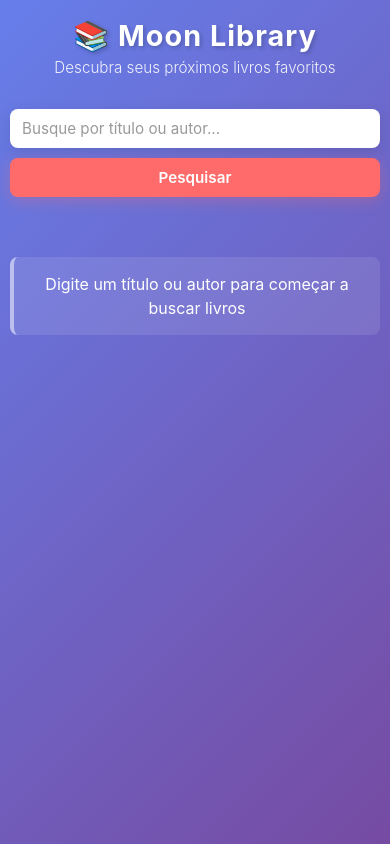
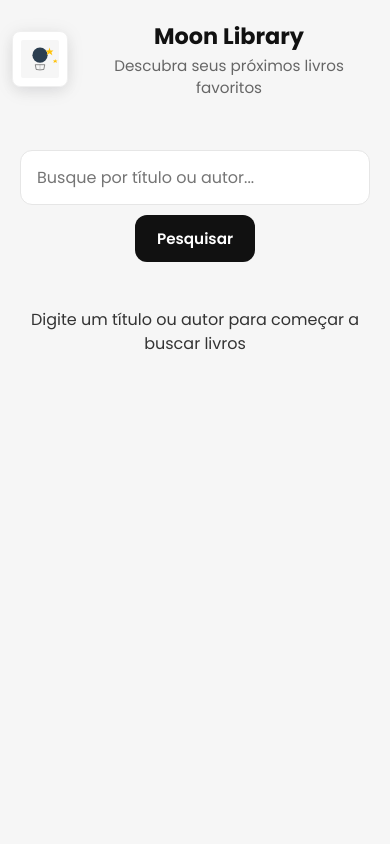
Before and after one commit to vickyprazides/Moon-Library, a React (Vite) app in the folder MOON-LIBRARY/: page / in a window 390 px wide. Built offline with nearby package versions, Linux system fonts and the light colour scheme.

Commit message:
Estilizando e colocando uma logo

```diff
--- a/MOON-LIBRARY/src/App.css
+++ b/MOON-LIBRARY/src/App.css
@@ -1,3 +1,5 @@
+@import url('https://fonts.googleapis.com/css2?family=Poppins:wght@300;400;500;600;700;800&display=swap');
+
 * {
   margin: 0;
   padding: 0;
@@ -14,9 +16,8 @@ body,
 body {
   margin: 0;
   padding: 0;
-  font-family: -apple-system, BlinkMacSystemFont, 'Segoe UI', 'Roboto', 'Oxygen',
-    'Ubuntu', 'Cantarell', 'Fira Sans', 'Droid Sans', 'Helvetica Neue',
-    sans-serif;
+  font-family: 'Poppins', -apple-system, BlinkMacSystemFont, 'Segoe UI', 'Roboto',
+    'Inter', system-ui, sans-serif;
   -webkit-font-smoothing: antialiased;
   -moz-osx-font-smoothing: grayscale;
 }
@@ -28,3 +29,39 @@ button {
 input {
   font-family: inherit;
 }
+
+/* ===================================
+   ANIMAÇÕES GLOBAIS
+   =================================== */
+
+@keyframes fadeIn {
+  from {
+    opacity: 0;
+  }
+  to {
+    opacity: 1;
+  }
+}
+
+@keyframes slideUp {
+  from {
+    opacity: 0;
+    transform: translateY(20px);
+  }
+  to {
+    opacity: 1;
+    transform: translateY(0);
+  }
+}
+
+/* ===================================
+   ACESSIBILIDADE - MOVIMENTO REDUZIDO
+   =================================== */
+
+@media (prefers-reduced-motion: reduce) {
+  * {
+    animation-duration: 0.01ms !important;
+    animation-iteration-count: 1 !important;
+    transition-duration: 0.01ms !important;
+  }
+}
--- a/MOON-LIBRARY/src/App.jsx
+++ b/MOON-LIBRARY/src/App.jsx
@@ -1,12 +1,32 @@
+import { useState } from 'react'
+import Splash from './components/Splash'
 import Home from './components/Home'
 import './App.css'
 
 /**
  * Componente principal da aplicação
- * Renderiza a página Home do site de livros
+ * Gerencia transição entre Splash e Home
  */
 function App() {
-  return <Home />
+  // Controla se o splash deve ser exibido
+  const [showSplash, setShowSplash] = useState(true)
+
+  /**
+   * Handler chamado quando o splash termina (3 segundos)
+   */
+  const handleSplashFinish = () => {
+    setShowSplash(false)
+  }
+
+  return (
+    <>
+      {/* Tela Splash com Logo */}
+      {showSplash && <Splash onFinish={handleSplashFinish} />}
+
+      {/* Tela Home com Busca de Livros */}
+      {!showSplash && <Home />}
+    </>
+  )
 }
 
 export default App
--- a/MOON-LIBRARY/src/components/Home.jsx
+++ b/MOON-LIBRARY/src/components/Home.jsx
@@ -8,6 +8,8 @@ import '../styles/Home.css'
 function Home() {
   // Estado para armazenar a query de busca
   const [searchQuery, setSearchQuery] = useState('')
+  // controlar se a logo carregou corretamente
+  const [logoError, setLogoError] = useState(false)
 
   // Estado para armazenar os livros retornados pela API
   const [books, setBooks] = useState([])
@@ -98,8 +100,23 @@ function Home() {
     <div className="home">
       {/* Cabeçalho com título do projeto */}
       <header className="home-header">
-        <h1 className="home-title">📚 Moon Library</h1>
-        <p className="home-subtitle">Descubra seus próximos livros favoritos</p>
+        <div className="home-brand">
+          {!logoError ? (
+            <img
+              src="/logo.svg"
+              alt="Moon Library"
+              className="header-logo"
+              onError={() => setLogoError(true)}
+            />
+          ) : (
+            <span className="home-emoji">📚</span>
+          )}
+
+          <div>
+            <h1 className="home-title">Moon Library</h1>
+            <p className="home-subtitle">Descubra seus próximos livros favoritos</p>
+          </div>
+        </div>
       </header>
 
       {/* Seção de busca */}
@@ -122,6 +139,16 @@ function Home() {
           >
             {loading ? 'Buscando...' : 'Pesquisar'}
           </button>
+          {/* Botão Voltar - aparece quando há resultados de busca */}
+          {books.length > 0 && (
+            <button
+              className="back-button"
+              onClick={() => setBooks([])}
+              aria-label="Voltar para home"
+            >
+              ← Voltar
+            </button>
+          )}
         </div>
       </section>
 
--- /dev/null
+++ b/MOON-LIBRARY/src/components/Splash.jsx
@@ -0,0 +1,48 @@
+import { useState, useEffect } from 'react'
+import '../styles/Splash.css'
+
+/**
+ * Componente Splash - Tela inicial com logo/branding
+ * Exibida por 3 segundos ao carregamento da aplicação
+ */
+function Splash({ onFinish }) {
+  useEffect(() => {
+    // Timer de 3 segundos para transição
+    const timer = setTimeout(() => {
+      onFinish()
+    }, 3000)
+
+    // Limpeza do timer
+    return () => clearTimeout(timer)
+  }, [onFinish])
+
+  return (
+    <div className="splash">
+      <div className="splash-container">
+        {/* Logo com animação */}
+        <div className="splash-logo-wrapper">
+          <img
+              src="/logo.svg"
+              alt="Moon Library Logo"
+              className="splash-logo"
+            />
+        </div>
+
+        {/* Título com animação */}
+        <h1 className="splash-title">Moon Library</h1>
+
+        {/* Subtítulo com animação */}
+        <p className="splash-subtitle">Descobra seus próximos livros favoritos</p>
+
+        {/* Indicador de carregamento */}
+        <div className="splash-loader">
+          <div className="loader-dot"></div>
+          <div className="loader-dot"></div>
+          <div className="loader-dot"></div>
+        </div>
+      </div>
+    </div>
+  )
+}
+
+export default Splash
--- a/MOON-LIBRARY/src/styles/Home.css
+++ b/MOON-LIBRARY/src/styles/Home.css
@@ -1,392 +1,140 @@
-/* ===================================
-   ESTILOS DO COMPONENTE HOME
-   =================================== */
+/* Minimalist Home styles (learn up reference) */
 
 .home {
   min-height: 100vh;
-  background: linear-gradient(135deg, #667eea 0%, #764ba2 100%);
-  padding: 20px;
-  font-family: -apple-system, BlinkMacSystemFont, 'Segoe UI', 'Roboto', 'Oxygen',
-    'Ubuntu', 'Cantarell', 'Fira Sans', 'Droid Sans', 'Helvetica Neue',
-    sans-serif;
+  background: #f6f6f6;
+  padding: 28px 24px;
+  font-family: 'Poppins', -apple-system, BlinkMacSystemFont, 'Segoe UI', 'Roboto',
+    'Inter', system-ui, sans-serif;
+  color: #111;
 }
-
-/* ===================================
-   CABEÇALHO
-   =================================== */
 
 .home-header {
   text-align: center;
-  color: white;
-  margin-bottom: 40px;
-  padding: 20px 0;
+  margin-bottom: 32px;
+  padding: 6px 0 18px;
+}
+
+.home-brand {
+  display: inline-flex;
+  gap: 12px;
+  align-items: center;
+  justify-content: center;
+}
+
+.header-logo {
+  width: 56px;
+  height: 56px;
+  object-fit: contain;
+  border-radius: 8px;
+  background: white;
+  padding: 8px;
+  box-shadow: 0 6px 18px rgba(16,24,32,0.06);
+  border: 1px solid #efefef;
+  filter: drop-shadow(0 2px 8px rgba(0,0,0,0.08));
+}
+
+.home-emoji {
+  font-size: 1.6rem;
+  display: inline-block;
 }
 
 .home-title {
-  font-size: 2.5rem;
+  font-size: 2rem;
   font-weight: 700;
-  margin: 0 0 10px 0;
-  text-shadow: 2px 2px 4px rgba(0, 0, 0, 0.2);
-  letter-spacing: 1px;
+  margin: 6px 0 6px;
+  color: #111;
 }
 
 .home-subtitle {
-  font-size: 1.1rem;
+  font-size: 0.95rem;
   margin: 0;
-  opacity: 0.9;
-  font-weight: 300;
+  color: #666;
+  font-weight: 400;
 }
 
-/* ===================================
-   SEÇÃO DE BUSCA
-   =================================== */
-
-.search-section {
-  margin-bottom: 40px;
-}
+.search-section { margin-bottom: 28px }
 
 .search-container {
   display: flex;
-  gap: 10px;
-  max-width: 600px;
+  gap: 12px;
+  max-width: 760px;
   margin: 0 auto;
   flex-wrap: wrap;
   justify-content: center;
+  width: 100%;
+  align-items: center;
 }
 
 .search-input {
   flex: 1;
-  min-width: 250px;
-  padding: 12px 16px;
+  min-width: 260px;
+  padding: 14px 16px;
   font-size: 1rem;
-  border: none;
-  border-radius: 8px;
+  border: 1px solid #e6e6e6;
+  border-radius: 12px;
   outline: none;
-  transition: box-shadow 0.3s ease, transform 0.2s ease;
-  box-shadow: 0 4px 15px rgba(0, 0, 0, 0.1);
+  background: white;
 }
 
-.search-input:focus {
-  box-shadow: 0 6px 20px rgba(0, 0, 0, 0.15);
-  transform: translateY(-2px);
+.search-input:focus { box-shadow: 0 6px 18px rgba(16,24,32,0.06); border-color:#ddd }
+
+.search-button {
+  padding: 12px 22px;
+  font-size: 0.95rem;
+  font-weight: 600;
+  color: white;
+  background-color: #111;
+  border: none;
+  border-radius: 12px;
+  cursor: pointer;
+  transition: background-color 0.18s ease, transform 0.12s ease;
+  min-width: 110px;
+}
+.search-button:hover:not(:disabled) { background-color: #222; transform: translateY(-2px) }
+.search-button:active:not(:disabled){ transform: translateY(0) }
+.search-button:disabled{ opacity:0.6; cursor:not-allowed }
+
+.back-button {
+  padding: 10px 18px;
+  font-size: 0.95rem;
+  font-weight: 600;
+  color: #111;
+  background-color: white;
+  border: 1px solid #e6e6e6;
+  border-radius: 10px;
+  cursor: pointer;
+  transition: transform 0.15s ease, box-shadow 0.12s ease;
+  flex: 0 1 auto;
+  min-width: 100px;
+  animation: slideInBack 0.28s ease-out;
 }
 
-.search-input::placeholder {
-  color: #999;
-}
+@keyframes slideInBack { from { opacity:0; transform: translateX(-20px) } to { opacity:1; transform:translateX(0) } }
+.back-button:hover{ transform: translateY(-2px); box-shadow: 0 8px 20px rgba(16,24,32,0.06) }
 
-.search-button {
-  padding: 12px 30px;
-  font-size: 1rem;
-  font-weight: 600;
-  color: white;
-  background-color: #ff6b6b;
-  border: none;
-  border-radius: 8px;
-  cursor: pointer;
-  transition: background-color 0.3s ease, transform 0.2s ease, box-shadow 0.3s ease;
-  box-shadow: 0 4px 15px rgba(255, 107, 107, 0.3);
-  min-width: 120px;
-}
+.error-message, .loading-message, .empty-state { text-align:center; color:#333; padding:18px; font-size:1rem; margin:14px auto; max-width:720px; border-radius:10px }
+.error-message{ background:#fff; border:1px solid #f1d0d0 }
+.loading-message{ background:white }
 
-.search-button:hover:not(:disabled) {
-  background-color: #ff5252;
-  transform: translateY(-2px);
-  box-shadow: 0 6px 20px rgba(255, 107, 107, 0.4);
-}
+.books-section { max-width:1200px; margin:0 auto }
+.books-title { color:#111; text-align:center; font-size:1.25rem; margin:20px 0; font-weight:600 }
 
-.search-button:active:not(:disabled) {
-  transform: translateY(0);
-}
+.books-grid { display:grid; grid-template-columns: repeat(auto-fill, minmax(150px, 1fr)); gap:18px; padding:16px }
 
-.search-button:disabled {
-  opacity: 0.7;
-  cursor: not-allowed;
-}
+.book-card{ background:white; border-radius:12px; overflow:hidden; transition:transform .18s ease, box-shadow .18s ease; box-shadow:0 6px 18px rgba(16,24,32,0.06); cursor:pointer; display:flex; flex-direction:column }
+.book-card:hover{ transform: translateY(-6px); box-shadow:0 12px 30px rgba(16,24,32,0.08) }
 
-/* ===================================
-   MENSAGENS (ERRO, CARREGAMENTO, VAZIO)
-   =================================== */
+.book-image-container{ width:100%; aspect-ratio:1/1.5; overflow:hidden; background:#fafafa }
+.book-image{ width:100%; height:100%; object-fit:cover }
 
-.error-message,
-.loading-message,
-.empty-state {
-  text-align: center;
-  color: white;
-  padding: 20px;
-  font-size: 1.1rem;
-  margin: 20px auto;
-  max-width: 600px;
-  border-radius: 8px;
-}
+.book-info{ padding:12px 14px; flex:1; display:flex; flex-direction:column; justify-content:space-between }
+.book-title{ margin:0 0 8px 0; font-size:0.95rem; font-weight:600; color:#111; line-height:1.3; display:-webkit-box; -webkit-box-orient:vertical; -webkit-line-clamp:2; overflow:hidden; min-height:2.6em }
+.book-authors{ margin:0; font-size:0.85rem; color:#666; line-height:1.2; display:-webkit-box; -webkit-box-orient:vertical; -webkit-line-clamp:2; overflow:hidden; font-weight:500 }
 
-.error-message {
-  background-color: rgba(255, 107, 107, 0.2);
-  border-left: 4px solid #ff6b6b;
-}
+@media (max-width:768px){ .home{padding:16px} .home-title{font-size:1.6rem} .books-grid{ grid-template-columns: repeat(auto-fill,minmax(130px,1fr)); gap:14px } .search-container{ flex-direction:column; gap:10px } }
 
-.loading-message {
-  background-color: rgba(255, 193, 7, 0.2);
-  border-left: 4px solid #ffc107;
-  animation: pulse 1.5s ease-in-out infinite;
-}
+@media (max-width:480px){ .home{padding:12px} .home-title{font-size:1.4rem} .books-grid{ grid-template-columns: repeat(auto-fill,minmax(110px,1fr)); gap:12px } }
 
-.empty-state {
-  background-color: rgba(255, 255, 255, 0.1);
-  border-left: 4px solid rgba(255, 255, 255, 0.5);
-  margin-top: 60px;
-}
-
-@keyframes pulse {
-  0%,
-  100% {
-    opacity: 1;
-  }
-  50% {
-    opacity: 0.7;
-  }
-}
-
-/* ===================================
-   SEÇÃO DE LIVROS
-   =================================== */
-
-.books-section {
-  max-width: 1200px;
-  margin: 0 auto;
-}
-
-.books-title {
-  color: white;
-  text-align: center;
-  font-size: 1.5rem;
-  margin: 30px 0 20px 0;
-  font-weight: 600;
-}
-
-/* ===================================
-   GRADE DE LIVROS (GRID)
-   =================================== */
-
-.books-grid {
-  display: grid;
-  grid-template-columns: repeat(auto-fill, minmax(150px, 1fr));
-  gap: 20px;
-  padding: 20px;
-  background: rgba(255, 255, 255, 0.08);
-  border-radius: 12px;
-  backdrop-filter: blur(10px);
-}
-
-/* ===================================
-   CARTÃO DO LIVRO
-   =================================== */
-
-.book-card {
-  background: white;
-  border-radius: 8px;
-  overflow: hidden;
-  transition: transform 0.3s ease, box-shadow 0.3s ease;
-  box-shadow: 0 4px 15px rgba(0, 0, 0, 0.1);
-  cursor: pointer;
-  display: flex;
-  flex-direction: column;
-}
-
-.book-card:hover {
-  transform: translateY(-8px);
-  box-shadow: 0 8px 25px rgba(0, 0, 0, 0.2);
-}
-
-.book-image-container {
-  width: 100%;
-  aspect-ratio: 1 / 1.5;
-  overflow: hidden;
-  background-color: #f0f0f0;
-}
-
-.book-image {
-  width: 100%;
-  height: 100%;
-  object-fit: cover;
-  transition: transform 0.3s ease;
-}
-
-.book-card:hover .book-image {
-  transform: scale(1.05);
-}
-
-/* ===================================
-   INFORMAÇÕES DO LIVRO
-   =================================== */
-
-.book-info {
-  padding: 12px;
-  flex: 1;
-  display: flex;
-  flex-direction: column;
-  justify-content: space-between;
-}
-
-.book-title {
-  margin: 0 0 8px 0;
-  font-size: 0.95rem;
-  font-weight: 600;
-  color: #333;
-  line-height: 1.3;
-  display: -webkit-box;
-  line-clamp: 2;
-  -webkit-box-orient: vertical; /* stylelint-disable-line property-no-vendor-prefix */
-  -webkit-line-clamp: 2; /* stylelint-disable-line property-no-vendor-prefix */
-  overflow: hidden;
-  min-height: 2.6em;
-}
-
-.book-authors {
-  margin: 0;
-  font-size: 0.85rem;
-  color: #666;
-  line-height: 1.2;
-  display: -webkit-box;
-  line-clamp: 2;
-  -webkit-box-orient: vertical; /* stylelint-disable-line property-no-vendor-prefix */
-  -webkit-line-clamp: 2; /* stylelint-disable-line property-no-vendor-prefix */
-  overflow: hidden;
-  font-weight: 500;
-}
-
-/* ===================================
-   RESPONSIVIDADE
-   =================================== */
-
-/* Tablets */
-@media (max-width: 768px) {
-  .home {
-    padding: 15px;
-  }
-
-  .home-title {
-    font-size: 2rem;
-  }
-
-  .home-subtitle {
-    font-size: 1rem;
-  }
-
-  .search-container {
-    flex-direction: column;
-  }
-
-  .search-input {
-    min-width: 100%;
-  }
-
-  .search-button {
-    min-width: 100%;
-  }
-
-  .books-grid {
-    grid-template-columns: repeat(auto-fill, minmax(130px, 1fr));
-    gap: 15px;
-    padding: 15px;
-  }
-
-  .book-title {
-    font-size: 0.9rem;
-  }
-
-  .book-authors {
-    font-size: 0.8rem;
-  }
-}
-
-/* Smartphones */
-@media (max-width: 480px) {
-  .home {
-    padding: 10px;
-  }
-
-  .home-title {
-    font-size: 1.8rem;
-    margin-bottom: 5px;
-  }
-
-  .home-subtitle {
-    font-size: 0.95rem;
-  }
-
-  .home-header {
-    margin-bottom: 20px;
-    padding: 10px 0;
-  }
-
-  .search-section {
-    margin-bottom: 20px;
-  }
-
-  .search-input {
-    padding: 10px 12px;
-    font-size: 0.95rem;
-  }
-
-  .search-button {
-    padding: 10px 20px;
-    font-size: 0.95rem;
-    min-width: 100px;
-  }
-
-  .books-grid {
-    grid-template-columns: repeat(auto-fill, minmax(110px, 1fr));
-    gap: 12px;
-    padding: 10px;
-    border-radius: 8px;
-  }
-
-  .books-title {
-    font-size: 1.2rem;
-    margin: 20px 0 15px 0;
-  }
-
-  .book-info {
-    padding: 10px;
-  }
-
-  .book-title {
-    font-size: 0.85rem;
-    margin-bottom: 6px;
-    min-height: 2.55em;
-  }
-
-  .book-authors {
-    font-size: 0.75rem;
-  }
-
-  .error-message,
-  .loading-message,
-  .empty-state {
-    font-size: 1rem;
-    padding: 15px;
-  }
-}
-
-/* ===================================
-   ACESSIBILIDADE
-   =================================== */
-
-.search-input:focus-visible,
-.search-button:focus-visible {
-  outline: 2px solid #ffd700;
-  outline-offset: 2px;
-}
-
-/* Preferência de movimento reduzido */
-@media (prefers-reduced-motion: reduce) {
-  .search-input,
-  .search-button,
-  .book-card,
-  .book-image,
-  .loading-message {
-    transition: none;
-    animation: none;
-  }
-}
+/* reduced motion */
+@media (prefers-reduced-motion: reduce){ *{ transition:none; animation:none } }
--- /dev/null
+++ b/MOON-LIBRARY/src/styles/Splash.css
@@ -0,0 +1,76 @@
+/* Minimalist splash to match 'learn up' style */
+
+.splash {
+  position: fixed;
+  inset: 0;
+  width: 100%;
+  height: 100vh;
+  background: #f6f6f6; /* light neutral */
+  display: flex;
+  align-items: center;
+  justify-content: center;
+  z-index: 9999;
+}
+
+.splash-container {
+  display: flex;
+  flex-direction: column;
+  align-items: center;
+  justify-content: center;
+  gap: 18px;
+  text-align: center;
+}
+
+.splash-logo-wrapper {
+  width: 140px;
+  height: 140px;
+  display: flex;
+  align-items: center;
+  justify-content: center;
+  border-radius: 16px;
+  background: white;
+  box-shadow: 0 8px 20px rgba(0,0,0,0.06);
+}
+
+.splash-logo {
+  width: 84%;
+  height: 84%;
+  object-fit: contain;
+  display: block;
+  transform-origin: center;
+  animation: logoAppear 0.9s ease-out;
+  filter: drop-shadow(0 4px 12px rgba(0,0,0,0.12));
+  border-radius: 6px;
+}
+
+@keyframes logoAppear {
+  from { transform: translateY(12px) scale(0.95); opacity: 0 }
+  to { transform: translateY(0) scale(1); opacity: 1 }
+}
+
+.splash-title {
+  font-size: 1.6rem;
+  font-weight: 700;
+  color: #111;
+  margin: 0;
+  letter-spacing: 0.6px;
+}
+
+.splash-subtitle {
+  font-size: 0.95rem;
+  color: #666;
+  margin: 0;
+  font-weight: 400;
+}
+
+/* subtle dots loader */
+.splash-loader { display:flex; gap:8px; margin-top:6px }
+.loader-dot { width:8px; height:8px; background:#bbb; border-radius:50%; animation: dot 1.2s infinite }
+.loader-dot:nth-child(2){animation-delay:0.12s}
+.loader-dot:nth-child(3){animation-delay:0.24s}
+@keyframes dot{0%{transform:translateY(0);opacity:.6}50%{transform:translateY(-6px);opacity:1}100%{transform:translateY(0);opacity:.6}}
+
+@media (max-width:480px){
+  .splash-logo-wrapper{width:110px;height:110px}
+  .splash-title{font-size:1.2rem}
+}
```
Also changed, not shown: MOON-LIBRARY/public/logo.png (added), MOON-LIBRARY/public/logo.svg (added).
